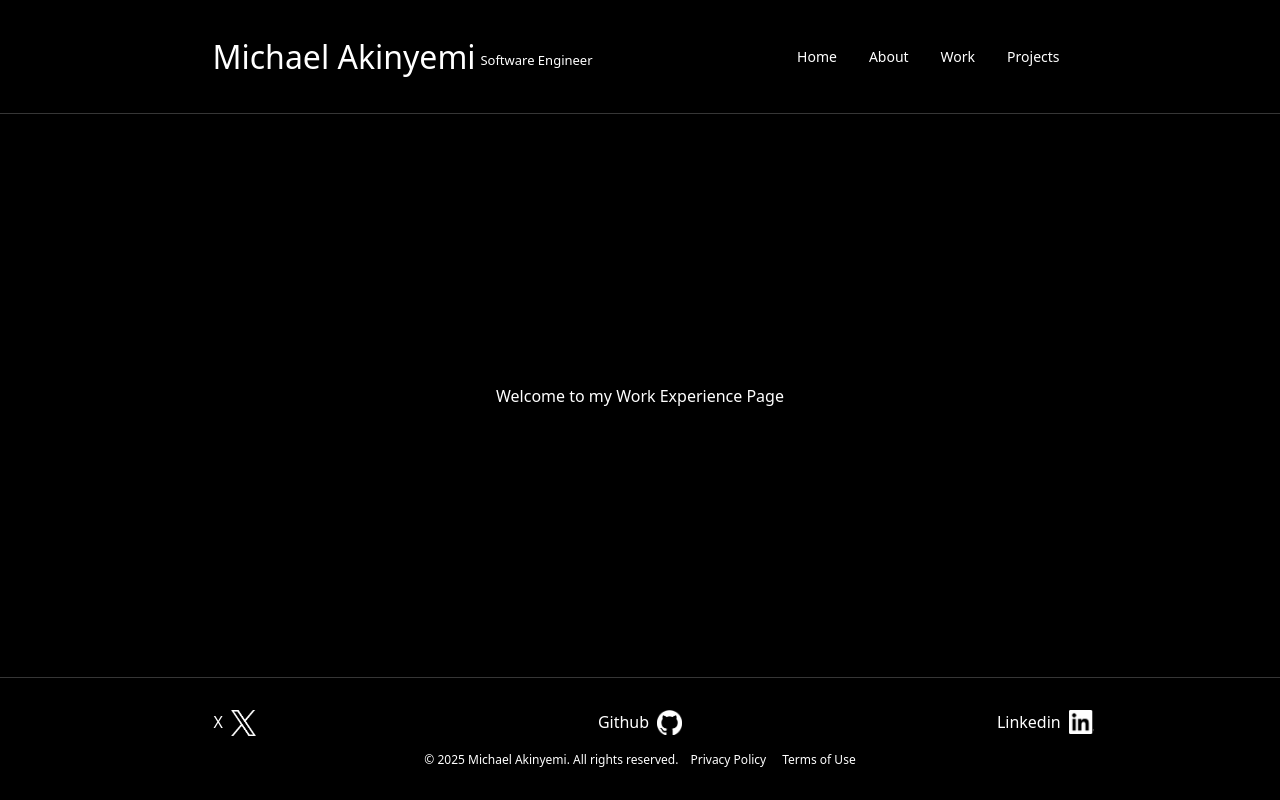
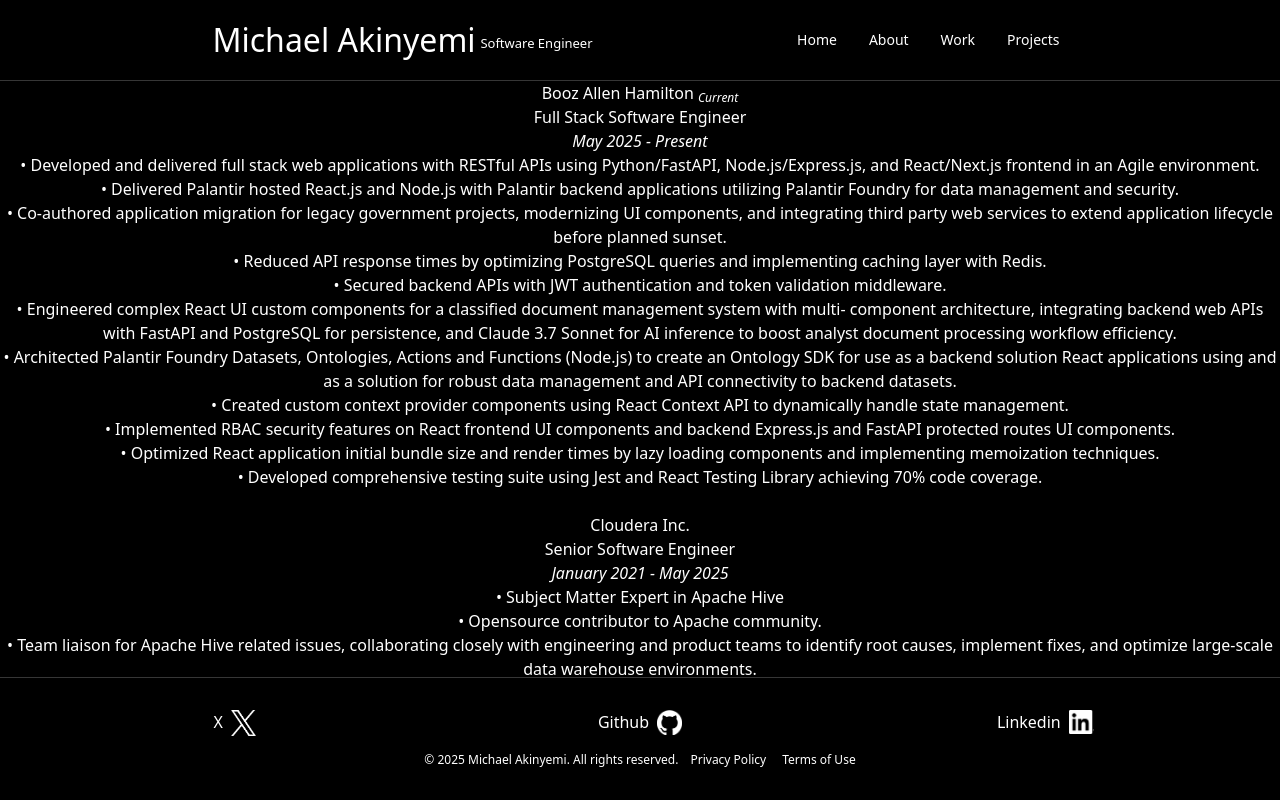
Before and after one commit to makinyemi/my-portfolio, a React (Vite) app: page /work in a window 1280 px wide. Built offline with nearby package versions, Linux system fonts and the light colour scheme.

Commit message:
Added work experience

```diff
--- a/index.html
+++ b/index.html
@@ -4,7 +4,7 @@
     <meta charset="UTF-8" />
     <link rel="icon" type="image/svg+xml" href="/vite.svg" />
     <meta name="viewport" content="width=device-width, initial-scale=1.0" />
-    <title>portfolio</title>
+    <title>Michael's Portfolio</title>
   </head>
   <body>
     <div id="root"></div>
--- a/src/App.css
+++ b/src/App.css
@@ -3,12 +3,12 @@
   height: 100vh;
   text-align: center;
   overflow: scroll;
-  color:white;
+  color: white;
   background-color: black;
 }
 
 .Section {
   flex-grow: 1;
-  overflow: auto;
+  overflow: scroll;
   align-content: center;
 }
--- a/src/components/Work/Work.tsx
+++ b/src/components/Work/Work.tsx
@@ -3,7 +3,174 @@
 const Work = () => {
   return (
     <div className="Section">
-      <p>Welcome to my Work Experience Page</p>
+      <section className="WorkSection">
+        <h3>
+          Booz Allen Hamilton{' '}
+          <sub>
+            <em>Current</em>
+          </sub>
+        </h3>
+        <span>Full Stack Software Engineer</span>
+        <p>
+          <em>May 2025 - Present</em>
+        </p>
+
+        <ul>
+          <li>
+            • Developed and delivered full stack web applications with RESTful
+            APIs using Python/FastAPI, Node.js/Express.js, and React/Next.js
+            frontend in an Agile environment.
+          </li>
+          <li>
+            • Delivered Palantir hosted React.js and Node.js with Palantir
+            backend applications utilizing Palantir Foundry for data management
+            and security.
+          </li>
+          <li>
+            • Co-authored application migration for legacy government projects,
+            modernizing UI components, and integrating third party web services
+            to extend application lifecycle before planned sunset.
+          </li>
+          <li>
+            • Reduced API response times by optimizing PostgreSQL queries and
+            implementing caching layer with Redis.
+          </li>
+          <li>
+            • Secured backend APIs with JWT authentication and token validation
+            middleware.
+          </li>
+          <li>
+            • Engineered complex React UI custom components for a classified
+            document management system with multi- component architecture,
+            integrating backend web APIs with FastAPI and PostgreSQL for
+            persistence, and Claude 3.7 Sonnet for AI inference to boost analyst
+            document processing workflow efficiency.
+          </li>
+          <li>
+            • Architected Palantir Foundry Datasets, Ontologies, Actions and
+            Functions (Node.js) to create an Ontology SDK for use as a backend
+            solution React applications using and as a solution for robust data
+            management and API connectivity to backend datasets.
+          </li>
+          <li>
+            • Created custom context provider components using React Context API
+            to dynamically handle state management.
+          </li>
+          <li>
+            • Implemented RBAC security features on React frontend UI components
+            and backend Express.js and FastAPI protected routes UI components.
+          </li>
+          <li>
+            • Optimized React application initial bundle size and render times
+            by lazy loading components and implementing memoization techniques.
+          </li>
+          <li>
+            • Developed comprehensive testing suite using Jest and React Testing
+            Library achieving 70% code coverage.
+          </li>
+        </ul>
+      </section>
+      <br />
+      <section className="WorkSection">
+        <div>
+          <h3>Cloudera Inc. </h3>
+          <span>Senior Software Engineer</span>
+          <p>
+            <em>January 2021 - May 2025</em>
+          </p>
+          <ul>
+            <li>• Subject Matter Expert in Apache Hive</li>
+            <li>• Opensource contributor to Apache community.</li>
+            <li>
+              • Team liaison for Apache Hive related issues, collaborating
+              closely with engineering and product teams to identify root
+              causes, implement fixes, and optimize large-scale data warehouse
+              environments.
+            </li>
+            <li>
+              • Owner of critical government account as Premier Support
+              Engineer, integrating new big data use cases spanning data ingest,
+              processing, storage and security, and tracking and resolving
+              business issues across multiple tenants.
+            </li>
+            <li>
+              • Participate in 24/7 on-call rotation for critical production
+              down customer environments with strict SLA
+            </li>
+            <li>
+              • Troubleshoot distributed system failures, performance
+              degradation, and configuration conflicts through log analysis,
+              metric inspection with Cloudera Manager, and collaboration with
+              engineering teams. compliance.
+            </li>
+          </ul>
+        </div>
+        <div>
+          <span>Software Engineer</span>
+          <p>
+            <em>January 2021 - May 2025</em>
+          </p>
+          <ul>
+            <li>
+              • Debugged and optimized long running or hanging Hive, Spark and
+              PostgreSQL jobs/queries.
+            </li>
+            <li>
+              • Resolved security and network communication issues related to
+              TLS certificates, AD/LDAP and Kerberos in customer environments to
+              protect data integrity.
+            </li>
+            <li>
+              • Diagnose, resolved, and performed RCA on issues related to HDFS,
+              YARN, Hive, Spark, Zookeeper, NiFi etc. in multi-node cluster
+              environments.
+            </li>
+            <li>
+              • Delivered enterprise level support for big data and analytics
+              systems.
+            </li>
+            <li>
+              • Collaborated with engineering teams to escalate and resolve
+              complex product bugs
+            </li>
+            <li>
+              • Wrote technical documentation and knowledge articles to track
+              new bugs and provided solutions to product issues to reduce the
+              number of new support tickets opened for related issues and reduce
+              case lifetime.
+            </li>
+          </ul>
+        </div>
+      </section>
+      <section className="WorkSection">
+        <div>
+          <h3>Willetts Technology</h3>
+          <span>Software Engineer Intern</span>
+          <p>
+            <em>September 2020 - January 2021</em>
+          </p>
+          <ul>
+            <li>
+              • Assisted in development, maintenance and delivery of WordPress
+              websites.
+            </li>
+            <li>
+              • Helped integrated SAML SSO authentication into a mobile React
+              Native application to enhance security, increase the customers end
+              users’ productivity and users experience navigating application
+              services.
+            </li>
+            <li>
+              • Added an auditing tool feature to a health care user management
+              system to monitor audits to system data.
+            </li>
+            <li>
+              • Redesigned a customer website promotion page to increase monthly
+              subscriptions by 20%.
+            </li>
+          </ul>
+        </div>
+      </section>
     </div>
   )
 }
```
